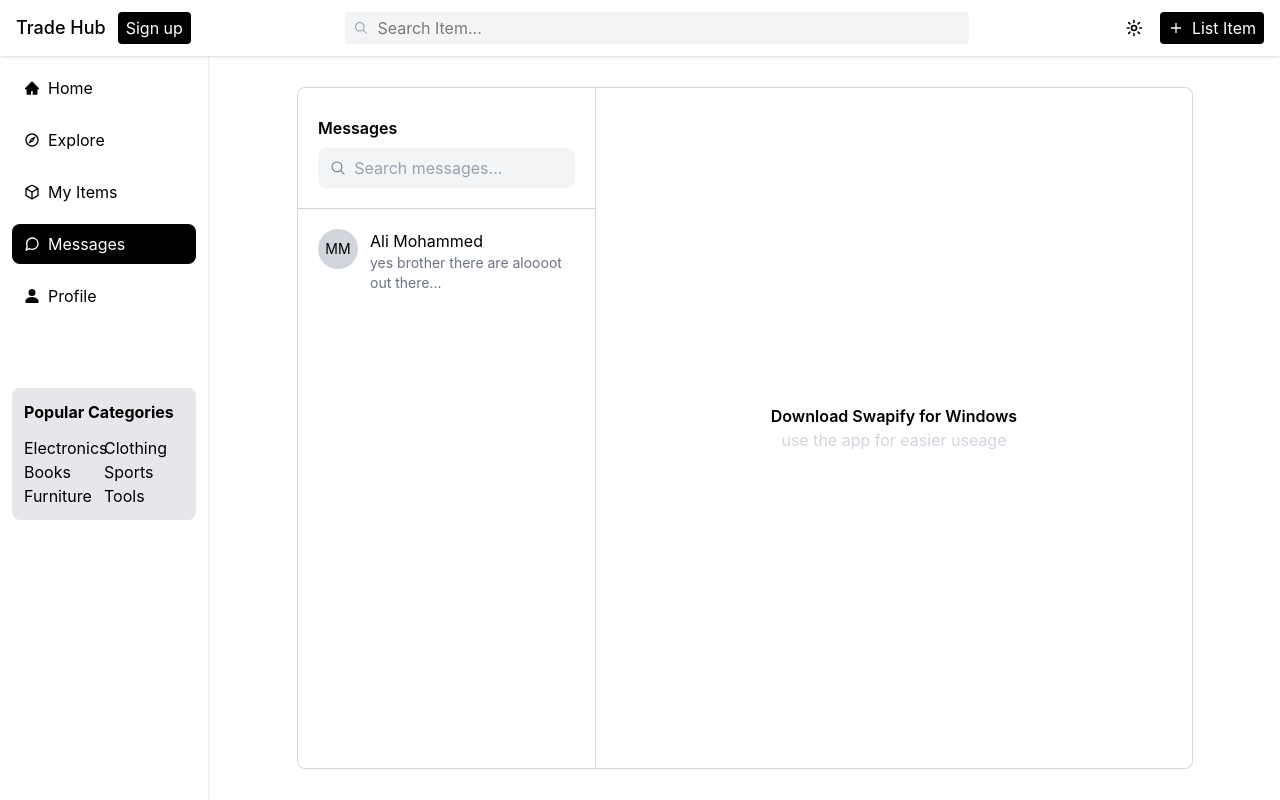
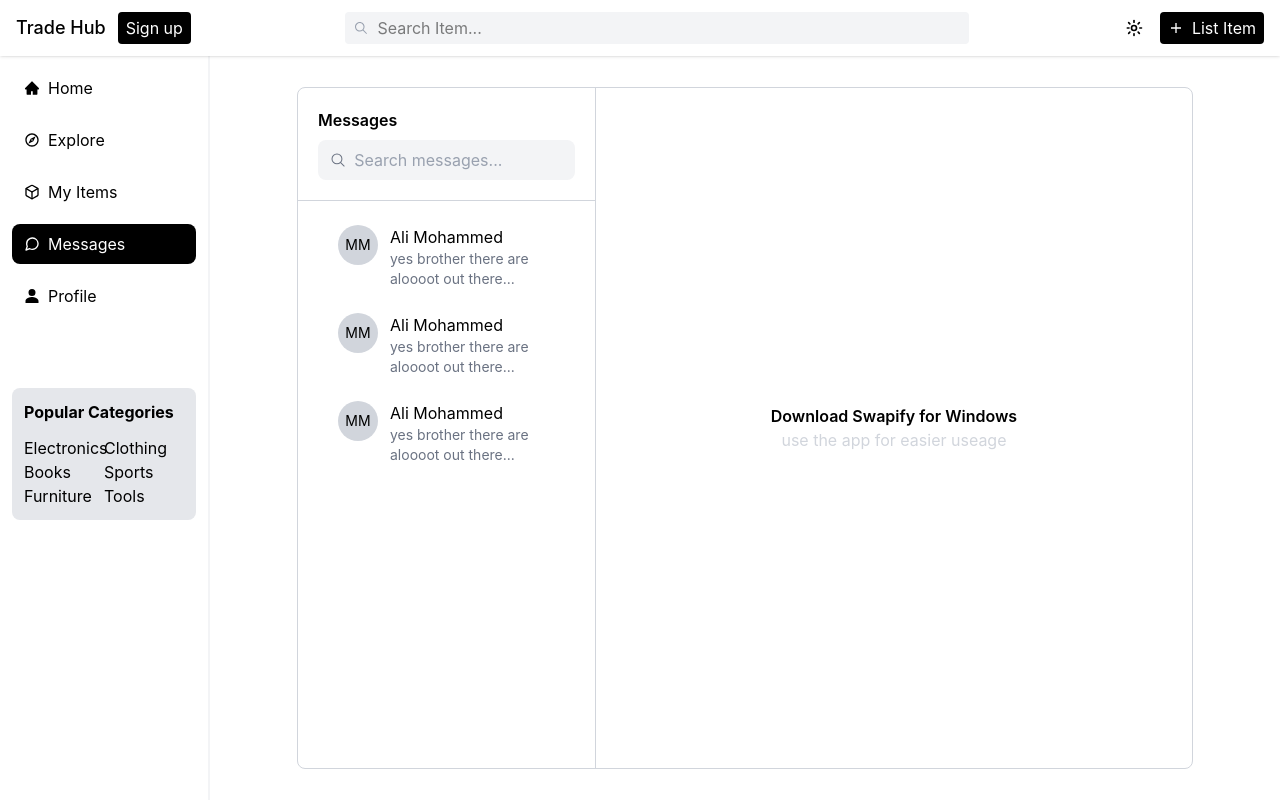
Before and after one commit to ammarmohammed6783-del/Swapify, a React (Vite) app: page /messages in a window 1280 px wide. Built offline with nearby package versions, Linux system fonts and the light colour scheme.

Commit message:
handled the styling of the messages screen

```diff
--- a/src/components/Nav.tsx
+++ b/src/components/Nav.tsx
@@ -37,10 +37,12 @@ function Nav() {
 
             <div className="flex items-center gap-4">
                 <TbBrightnessUp className="text-xl cursor-pointer" />
-                <button className="bg-black text-white flex items-center gap-2 rounded py-1 px-2">
-                    <IoMdAdd className="text-white" />
-                    List Item
-                </button>
+                <Link to="/items">
+                    <button className="bg-black text-white flex items-center gap-2 rounded py-1 px-2">
+                        <IoMdAdd className="text-white" />
+                        List Item
+                    </button>
+                </Link>
             </div>
         </div>
     );
--- a/src/pages/Messages.tsx
+++ b/src/pages/Messages.tsx
@@ -11,9 +11,10 @@ const Messages = () => {
             <div className='flex mt-14 h-[calc(100vh-3.5rem)]'>
                 <Navigation />
                 <div className="w-[70%] h-11/12 m-auto flex border border-gray-300 rounded-lg">
-                    <div className="p-5 border-r border-gray-300 w-1/3">
-                        <div className="mb-5">
-                            <h3 className="font-semibold my-2">Messages</h3>
+                    <div className="px-5 border-r border-gray-300 w-1/3">
+                        <div className="border-b border-gray-300 -mx-5">
+                            <div className="p-5">
+                                <h3 className="font-semibold mb-2">Messages</h3>
                                 <form className="flex items-center gap-2 bg-gray-100 rounded-lg px-3 py-2 w-full max-w-md">
                                     <IoSearchOutline className="text-gray-500 text-lg" />
                                     <input
@@ -23,7 +24,10 @@ const Messages = () => {
                                     />
                                 </form>
                             </div>
-                        <div>
+                        </div>
+                        <div className="my-3">
+                            <User />
+                            <User />
                             <User />
                         </div>
                     </div>
@@ -42,8 +46,7 @@ export default Messages
 
 function User() {
     return (
-        <div className="border-t border-gray-300 -mx-5 pt-5">
-            <div className="px-5 flex gap-3">
+        <div className="rounded-lg py-3 hover:bg-gray-100 px-5 flex gap-3">
             <div className="w-13">
                 <div className="rounded-full flex justify-center items-center bg-gray-300 w-10 h-10 text-sm">MM</div>
             </div>
@@ -52,6 +55,5 @@ function User() {
                 <p className="text-sm text-gray-500">yes brother there are aloooot out there...</p>
             </div>
         </div>
-        </div>
     )
 }
```
Lines whose indentation alone changed are shown as unchanged.
